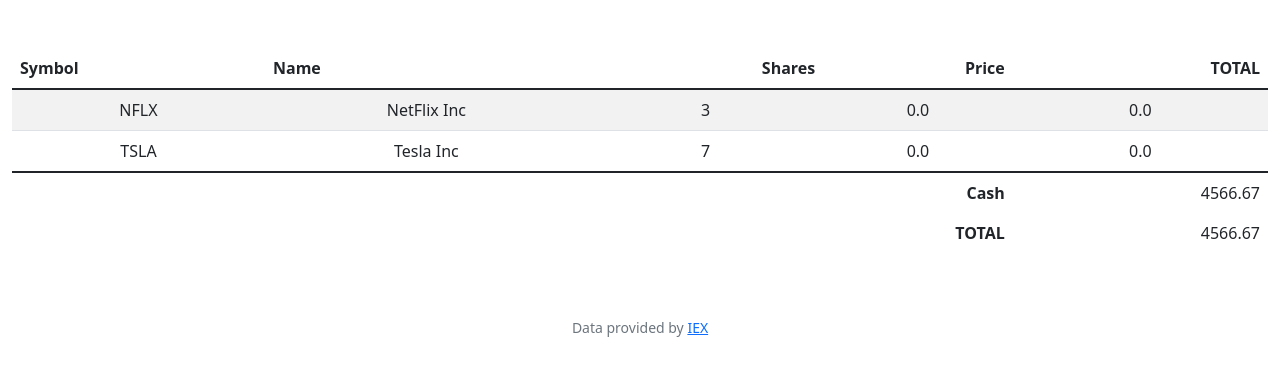
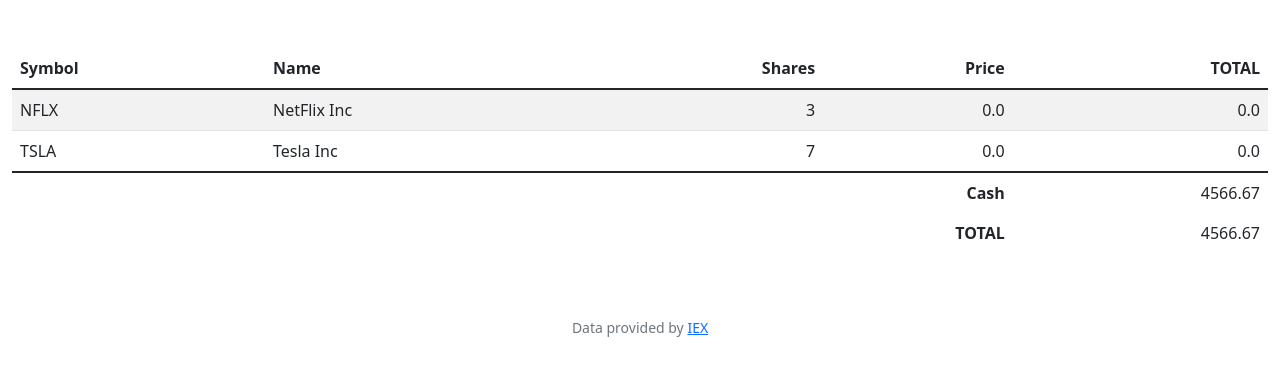
Before and after one commit to toluboltz/cs50, a Flask app: page / in a window 1280 px wide. Shown: the part 76-452 px from the top of the page. Run offline with Flask 2, Linux system fonts and the light colour scheme; a user stored in the database is signed in; data comes from the database, SQL or seed files in the repository; data that the repository does not hold is empty; some libraries are stand-ins or nearby versions.

Commit message:
Thu, Jun 16, 2022, 5:46 AM +00:00

```diff
--- a/finance/templates/index.html
+++ b/finance/templates/index.html
@@ -18,11 +18,11 @@
         <tbody>
             {% for stock in stocks_info %}
                 <tr>
-                    <td>{{ stock["symbol"] }}</td>
-                    <td>{{ stock["name"] }}</td>
-                    <td>{{ stock["shares"] }}</td>
-                    <td>{{ stock["price"] }}</td>
-                    <td>{{ stock["total"] }}</td>
+                    <td class="text-start">{{ stock["symbol"] }}</td>
+                    <td class="text-start">{{ stock["name"] }}</td>
+                    <td class="text-end">{{ stock["shares"] }}</td>
+                    <td class="text-end">{{ stock["price"] }}</td>
+                    <td class="text-end">{{ stock["total"] }}</td>
                 </tr>
             {% endfor %}
         </tbody>
```
